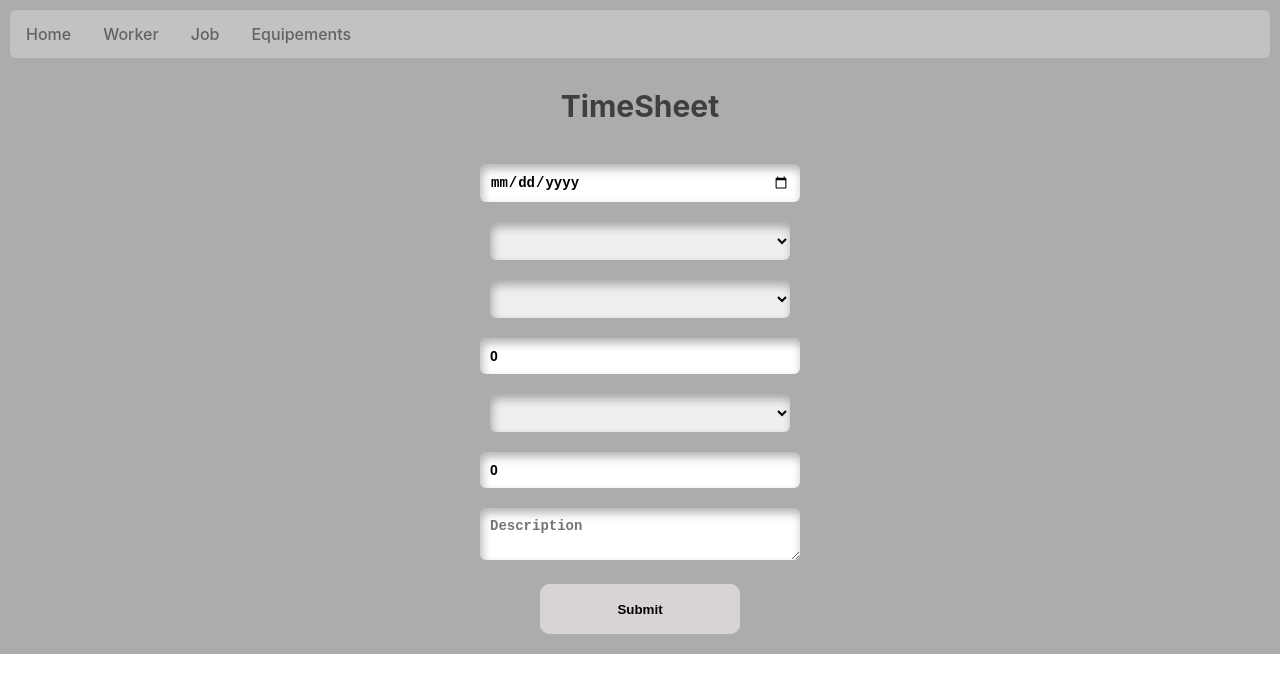
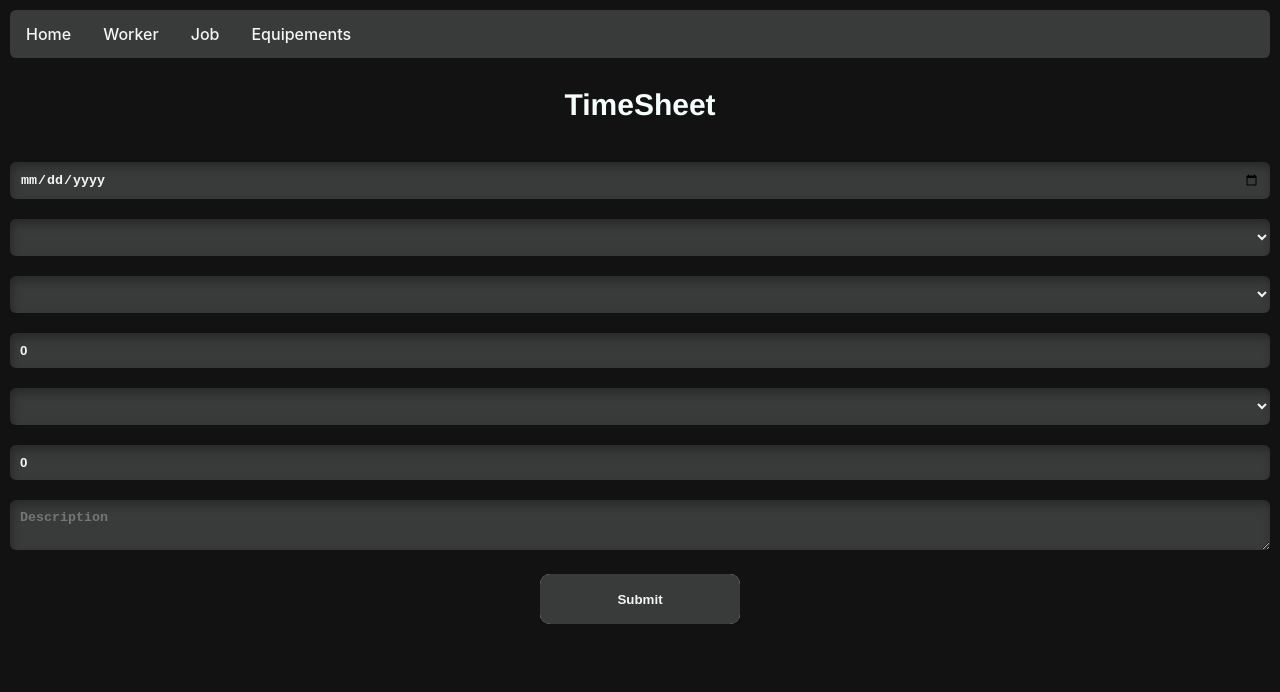
Before and after one commit to jcostadev23/timesheet, a React (Create React App) app: page / in a window 1280 px wide. Shown: the top 692 px of the page. Built offline with nearby package versions, Linux system fonts and the light colour scheme.

Commit message:
Dark Css

```diff
--- a/src/App.css
+++ b/src/App.css
@@ -1,27 +1,31 @@
+body {
+  background: #121212;
+}
+
 .App {
   padding: 10px;
   text-align: center;
-  background-color: #acacac;
 }
 
 h3 {
   font-size: calc(14px + 2vmin);
-  color: rgb(64, 62, 62);
+  font-family: Helvetica, Arial, Sans-serif;
+  color: #F4FEFD;
 }
 
-.element-card{
+section{
   display: flex;
   justify-content: center;
   flex-direction: column;
   align-items: center;
   color: whitesmoke;
-  background-color: #5a5555 ;
+  background-color: #393a3a;
   padding: 10px;
   font-weight: 600;
   border-radius: 16px;
   margin: 10px;
 }
 
-span{
-  margin: 10px auto;
+p{
+  margin: 6px auto;
 }
--- a/src/components/button.css
+++ b/src/components/button.css
@@ -1,10 +1,10 @@
 
-  .button {
+.button {
     width: 200px;
     height: 50px;
     border: none;
     outline: none;
-    color: black;
+    color: whitesmoke;
     background: #d9d4d4;
     cursor: pointer;
     position: relative;
@@ -49,7 +49,7 @@
     position: absolute;
     width: 100%;
     height: 100%;
-    background: #d9d4d4;
+    background: #393a3a;
     left: 0;
     top: 0;
     border-radius: 10px;
--- a/src/components/input.css
+++ b/src/components/input.css
@@ -1,13 +1,15 @@
 
 .input {
-    width: 300px;
-    margin: 10px;
+    width: 100%;
+    margin: 10px auto;
     border: none;
     outline: none;
     border-radius: 6px;
     padding: 10px;
     box-shadow: inset 2px 5px
     10px rgba(0,0,0,0.3);
-    font-size: 14px;
     font-weight: 600;
+    box-sizing: border-box;
+    background-color: #393a3a;
+    color: whitesmoke;
   }
--- a/src/components/menu.css
+++ b/src/components/menu.css
@@ -1,5 +1,5 @@
 .navbar {
-    background-color: #c2c2c2;
+    background-color: #393a3a;
     overflow: hidden;
     border-radius: 6px;
   }
@@ -7,7 +7,7 @@
 .navbar a {
     float: left;
     display: block;
-    color: rgb(100, 99, 99);
+    color: whitesmoke;
     text-align: center;
     padding: 14px 16px;
     text-decoration: none;
```
